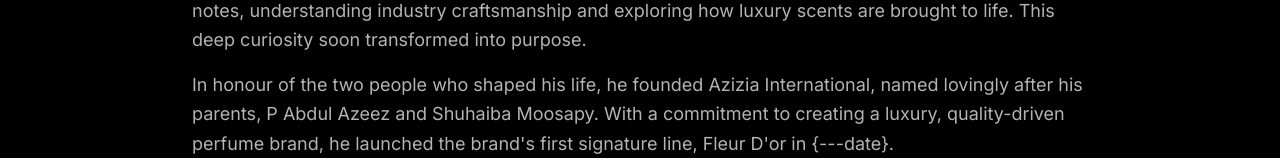
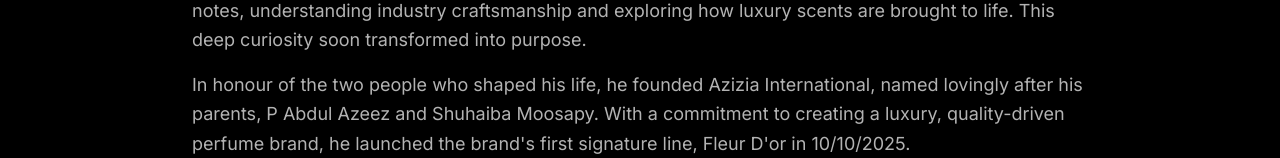
Before and after one commit to mashood007/fp-store-front, a Next.js app: page /about in a window 1280 px wide. Shown: the part 642-800 px from the top of the page. Built offline with nearby package versions, Linux system fonts and the light colour scheme; no server answers; a web font is replaced by a local one.

Commit message:
story date

```diff
--- a/app/about/page.tsx
+++ b/app/about/page.tsx
@@ -25,7 +25,7 @@
                 A year before launching his company, he immersed himself in the world of perfumery, studying fragrance notes, understanding industry craftsmanship and exploring how luxury scents are brought to life. This deep curiosity soon transformed into purpose.
               </p>
               <p className="mb-4 text-lg text-white/70 leading-relaxed">
-                In honour of the two people who shaped his life, he founded Azizia International, named lovingly after his parents, P Abdul Azeez and Shuhaiba Moosapy. With a commitment to creating a luxury, quality-driven perfume brand, he launched the brand&apos;s first signature line, Fleur D&apos;or in {`{---date}`}.
+                In honour of the two people who shaped his life, he founded Azizia International, named lovingly after his parents, P Abdul Azeez and Shuhaiba Moosapy. With a commitment to creating a luxury, quality-driven perfume brand, he launched the brand&apos;s first signature line, Fleur D&apos;or in {`10/10/2025`}.
               </p>
               <p className="mb-4 text-lg text-white/70 leading-relaxed">
                 Fleur D&apos;or meaning &apos;Golden Flower&apos; in French, embodies the timeless beauty of the orange blossom, a fragrance that awakens joy, stirs nostalgia and celebrates life&apos;s most cherished moments.
```
